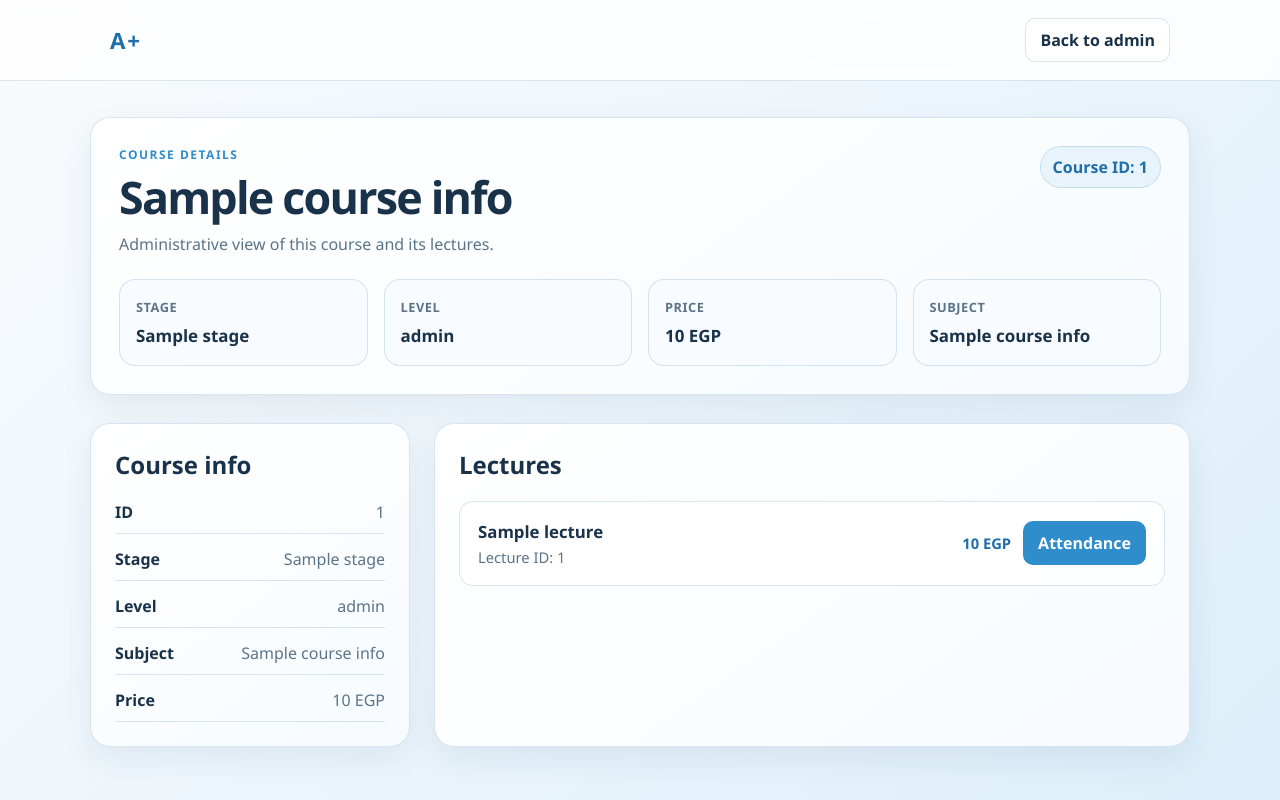
After one commit to ahmed-tarek555/a_plus, a FastAPI app: template app/templates/course_details.html in a window 1280 px wide. The commit adds this page. Run offline with FastAPI, Linux system fonts and the light colour scheme; the template is opened without the code that fills it: most values are stand-ins (such as "Sample title", 1, 10 or a date in 2020); parts of the project's set-up code (start-up, migrations or seed data) failed here and were passed over.

Commit message:
admin features boooooom

```diff
--- /dev/null
+++ b/app/templates/course_details.html
@@ -0,0 +1,369 @@
+<!DOCTYPE html>
+<html lang="en">
+
+<head>
+    <meta charset="UTF-8" />
+    <meta name="viewport" content="width=device-width, initial-scale=1.0" />
+    <title>Course Details | Admin</title>
+    <style>
+        :root {
+            --bg: #f3f8fc;
+            --panel: #ffffff;
+            --panel-alt: #f8fbff;
+            --line: rgba(44, 117, 169, 0.18);
+            --primary: #2f8dcc;
+            --primary-dark: #1f6ea8;
+            --text: #19324a;
+            --muted: #5b7488;
+            --shadow: 0 12px 32px rgba(26, 62, 89, 0.08);
+        }
+
+        * {
+            box-sizing: border-box;
+            font-family: "Segoe UI", Tahoma, Geneva, Verdana, sans-serif;
+        }
+
+        body {
+            margin: 0;
+            min-height: 100vh;
+            background: linear-gradient(135deg, #f8fbfd, #eef6fc 45%, #dceefa 100%);
+            color: var(--text);
+        }
+
+        nav {
+            background: rgba(255, 255, 255, 0.8);
+            border-bottom: 1px solid var(--line);
+            backdrop-filter: blur(8px);
+            position: sticky;
+            top: 0;
+            z-index: 10;
+        }
+
+        .nav-container {
+            width: min(1100px, 100%);
+            margin: 0 auto;
+            padding: 18px 20px;
+            display: flex;
+            align-items: center;
+            justify-content: space-between;
+            gap: 16px;
+        }
+
+        .nav-brand {
+            color: var(--primary-dark);
+            text-decoration: none;
+            font-weight: 900;
+            font-size: 1.4rem;
+            letter-spacing: 0.08em;
+        }
+
+        .nav-actions {
+            display: flex;
+            align-items: center;
+            gap: 10px;
+            flex-wrap: wrap;
+        }
+
+        .nav-btn {
+            display: inline-flex;
+            align-items: center;
+            justify-content: center;
+            padding: 10px 14px;
+            border: 1px solid var(--line);
+            border-radius: 10px;
+            text-decoration: none;
+            font-weight: 700;
+            background: #fff;
+            color: var(--text);
+            transition: transform 0.2s ease, box-shadow 0.2s ease;
+        }
+
+        .nav-btn:hover {
+            transform: translateY(-1px);
+            box-shadow: 0 8px 18px rgba(26, 62, 89, 0.08);
+        }
+
+        .page {
+            width: min(1100px, calc(100% - 32px));
+            margin: 36px auto 56px;
+        }
+
+        .course-card,
+        .panel {
+            border: 1px solid var(--line);
+            border-radius: 20px;
+            background: linear-gradient(145deg, #ffffff 0%, #f7fbff 100%);
+            box-shadow: var(--shadow);
+        }
+
+        .course-card {
+            padding: 28px;
+        }
+
+        .course-header {
+            display: flex;
+            justify-content: space-between;
+            align-items: flex-start;
+            gap: 20px;
+            margin-bottom: 24px;
+        }
+
+        .eyebrow {
+            margin: 0 0 8px;
+            color: var(--primary);
+            text-transform: uppercase;
+            letter-spacing: 1.5px;
+            font-size: 0.75rem;
+            font-weight: 800;
+        }
+
+        h1 {
+            margin: 0;
+            font-size: clamp(2rem, 4vw, 2.8rem);
+            line-height: 1.15;
+            letter-spacing: -0.04em;
+        }
+
+        .course-subtitle {
+            margin: 10px 0 0;
+            color: var(--muted);
+            font-size: 1rem;
+        }
+
+        .course-id-pill {
+            border: 1px solid rgba(47, 141, 204, 0.2);
+            background: rgba(47, 141, 204, 0.08);
+            color: var(--primary-dark);
+            padding: 9px 12px;
+            border-radius: 999px;
+            font-weight: 800;
+            display: inline-flex;
+            white-space: nowrap;
+        }
+
+        .course-meta {
+            display: grid;
+            grid-template-columns: repeat(4, minmax(0, 1fr));
+            gap: 16px;
+        }
+
+        .meta-item {
+            padding: 18px 16px;
+            border-radius: 16px;
+            background: var(--panel-alt);
+            border: 1px solid var(--line);
+        }
+
+        .meta-item strong {
+            display: block;
+            margin-bottom: 8px;
+            color: var(--muted);
+            font-size: 0.8rem;
+            letter-spacing: 0.04em;
+            text-transform: uppercase;
+        }
+
+        .meta-item-value {
+            font-size: 1.06rem;
+            font-weight: 700;
+            color: var(--text);
+        }
+
+        .panels {
+            display: grid;
+            grid-template-columns: minmax(0, 320px) minmax(0, 1fr);
+            gap: 24px;
+            margin-top: 28px;
+        }
+
+        .panel {
+            padding: 24px;
+        }
+
+        .panel h2 {
+            margin: 0 0 20px;
+            font-size: 1.5rem;
+        }
+
+        .info-stack {
+            display: grid;
+            gap: 14px;
+        }
+
+        .info-line {
+            display: flex;
+            justify-content: space-between;
+            gap: 12px;
+            padding-bottom: 10px;
+            border-bottom: 1px solid var(--line);
+            color: var(--muted);
+        }
+
+        .info-line strong {
+            color: var(--text);
+        }
+
+        .lecture-list {
+            display: grid;
+            gap: 14px;
+        }
+
+        .lecture-card {
+            display: flex;
+            justify-content: space-between;
+            align-items: center;
+            gap: 14px;
+            padding: 18px 18px;
+            border: 1px solid var(--line);
+            border-radius: 14px;
+            background: rgba(255, 255, 255, 0.86);
+        }
+
+        .lecture-card-main {
+            display: grid;
+            gap: 4px;
+        }
+
+        .lecture-title {
+            margin: 0;
+            font-size: 1.05rem;
+            color: var(--text);
+        }
+
+        .lecture-id,
+        .lecture-price {
+            color: var(--muted);
+            font-size: 0.92rem;
+        }
+
+        .lecture-price {
+            font-weight: 800;
+            color: var(--primary-dark);
+            white-space: nowrap;
+        }
+
+        .attendance-btn {
+            display: inline-flex;
+            align-items: center;
+            justify-content: center;
+            padding: 10px 14px;
+            border: 1px solid rgba(47, 141, 204, 0.2);
+            border-radius: 10px;
+            background: var(--primary);
+            color: #fff;
+            text-decoration: none;
+            font-weight: 800;
+            transition: transform 0.2s ease, box-shadow 0.2s ease;
+        }
+
+        .attendance-btn:hover {
+            transform: translateY(-1px);
+            box-shadow: 0 8px 18px rgba(47, 141, 204, 0.2);
+        }
+
+        .empty-state {
+            padding: 20px;
+            border: 1px dashed var(--line);
+            border-radius: 14px;
+            background: var(--panel-alt);
+            color: var(--muted);
+            text-align: center;
+        }
+
+        @media (max-width: 820px) {
+            .course-header {
+                flex-direction: column;
+            }
+
+            .course-meta,
+            .panels {
+                grid-template-columns: 1fr;
+            }
+
+            .lecture-card {
+                flex-direction: column;
+                align-items: flex-start;
+            }
+        }
+    </style>
+</head>
+
+<body>
+    <nav>
+        <div class="nav-container">
+            <a href="/" class="nav-brand" aria-label="A+ home">A+</a>
+            <div class="nav-actions">
+                <a href="/admin" class="nav-btn">Back to admin</a>
+            </div>
+        </div>
+    </nav>
+
+    <main class="page">
+        <section class="course-card">
+            <div class="course-header">
+                <div>
+                    <p class="eyebrow">Course details</p>
+                    <h1>{{ course_info.subject or 'Course' }}</h1>
+                    <p class="course-subtitle">Administrative view of this course and its lectures.</p>
+                </div>
+                <span class="course-id-pill">Course ID: {{ course_info.id }}</span>
+            </div>
+
+            <div class="course-meta">
+                <div class="meta-item">
+                    <strong>Stage</strong>
+                    <div class="meta-item-value">{{ course_info.stage or 'Not provided' }}</div>
+                </div>
+                <div class="meta-item">
+                    <strong>Level</strong>
+                    <div class="meta-item-value">{{ course_info.level or 'Not provided' }}</div>
+                </div>
+                <div class="meta-item">
+                    <strong>Price</strong>
+                    <div class="meta-item-value">{{ course_info.price or 0 }} EGP</div>
+                </div>
+                <div class="meta-item">
+                    <strong>Subject</strong>
+                    <div class="meta-item-value">{{ course_info.subject or 'Not provided' }}</div>
+                </div>
+            </div>
+        </section>
+
+        <div class="panels">
+            <section class="panel">
+                <h2>Course info</h2>
+                <div class="info-stack">
+                    <div class="info-line"><strong>ID</strong><span>{{ course_info.id }}</span></div>
+                    <div class="info-line"><strong>Stage</strong><span>{{ course_info.stage or 'Not provided' }}</span></div>
+                    <div class="info-line"><strong>Level</strong><span>{{ course_info.level or 'Not provided' }}</span></div>
+                    <div class="info-line"><strong>Subject</strong><span>{{ course_info.subject or 'Not provided' }}</span></div>
+                    <div class="info-line"><strong>Price</strong><span>{{ course_info.price or 0 }} EGP</span></div>
+                </div>
+            </section>
+
+            <section class="panel">
+                <h2>Lectures</h2>
+                {% if lectures %}
+                    <div class="lecture-list">
+                        {% for lecture in lectures %}
+                            <article class="lecture-card">
+                                <div class="lecture-card-main">
+                                    <h3 class="lecture-title">{{ lecture.title or 'Untitled lecture' }}</h3>
+                                    <div class="lecture-id">Lecture ID: {{ lecture.id }}</div>
+                                </div>
+                                <div style="display:flex; align-items:center; gap:12px; flex-wrap:wrap;">
+                                    <div class="lecture-price">{{ lecture.price or 0 }} EGP</div>
+                                    <a href="/attendance/{{ lecture.id }}" class="attendance-btn">Attendance</a>
+                                </div>
+                            </article>
+                        {% endfor %}
+                    </div>
+                {% else %}
+                    <div class="empty-state">No lectures have been added to this course yet.</div>
+                {% endif %}
+            </section>
+        </div>
+    </main>
+</body>
+
+</html>
--- a/app/templates/login.html
+++ b/app/templates/login.html
@@ -288,7 +288,8 @@
   <div class="login-container">
     <div class="login-left">
       <div class="login-left-content">
-        <p>Some another text</p>
+        <h1>Pick up right where you left off.</h1>
+        <p>Sign in to reach your courses, private lectures, and every lesson you've saved for later.</p>
       </div>
     </div>
 
--- a/app/templates/signup.html
+++ b/app/templates/signup.html
@@ -303,7 +303,7 @@
   <main class="signup-container">
     <section class="signup-intro">
       <h1>A<span>PLUS</span></h1>
-      <p>some text i guess</p>
+      <p>Join thousands of students and teachers building courses, booking private lectures, and tracking real progress — all in one place.</p>
     </section>
 
     <section class="signup-panel">
```
Also changed, not shown: app/routes/admin.py (+35 -0 lines), app/routes/attendance.py (+3 -4 lines), app/templates/admin.html (+13 -6 lines).
